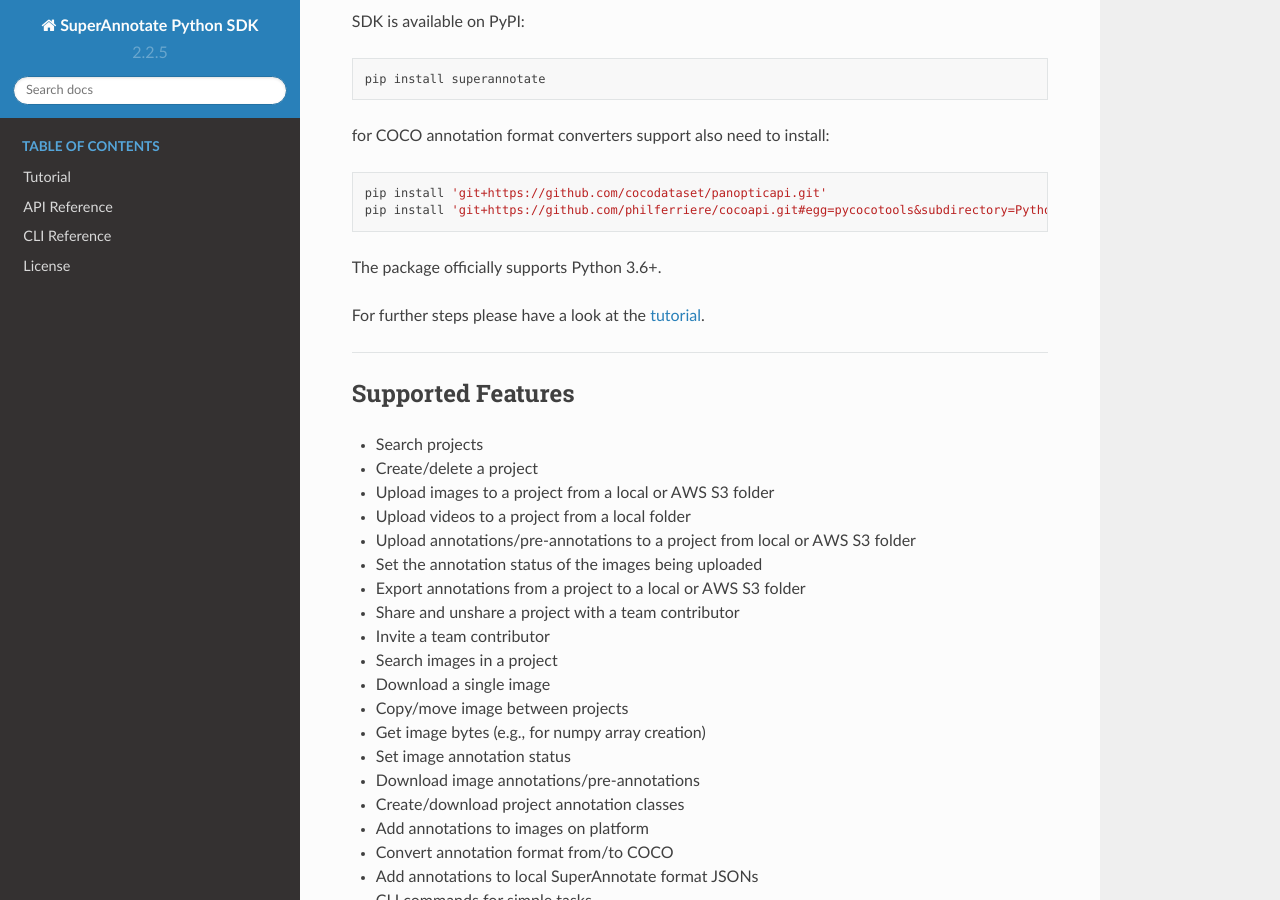
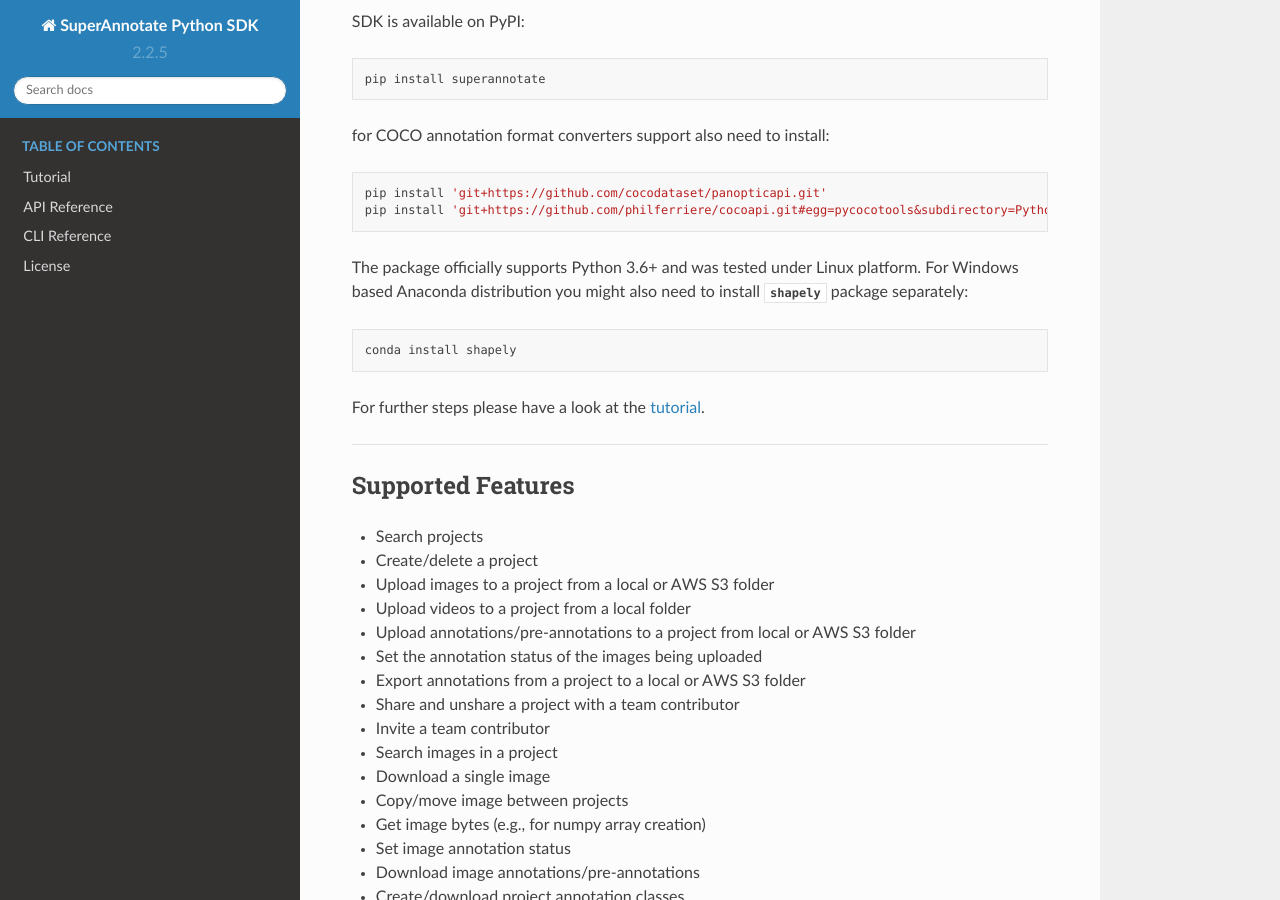
Before and after one commit to superannotateai/superannotate-python-sdk, a Sphinx documentation site: the page built from docs/source/index.rst, in a window 1280 px wide and 900 px high, scrolled down 695 px. Built offline with Sphinx 7.4.7 and the Read the Docs theme 2.0.0, drawn with Linux system fonts in a browser that asks for light colours; the version number is read from the project's files by our own code.

Commit message:
Improve Windows installation docs

```diff
--- a/docs/source/index.rst
+++ b/docs/source/index.rst
@@ -54,7 +54,13 @@
    pip install 'git+https://github.com/cocodataset/panopticapi.git'
    pip install 'git+https://github.com/philferriere/cocoapi.git#egg=pycocotools&subdirectory=PythonAPI'
 
-The package officially supports Python 3.6+.
+The package officially supports Python 3.6+ and was tested under Linux platform.
+For Windows based Anaconda distribution
+you might also need to install :py:obj:`shapely` package separately:
+
+.. code-block:: bash
+
+   conda install shapely
 
 For further steps please have a look at the :ref:`tutorial <ref_tutorial>`.
 
```
Also changed, not shown: README.md (+6 -1 lines), docs/source/tutorial.sdk.rst (+7 -1 lines).
